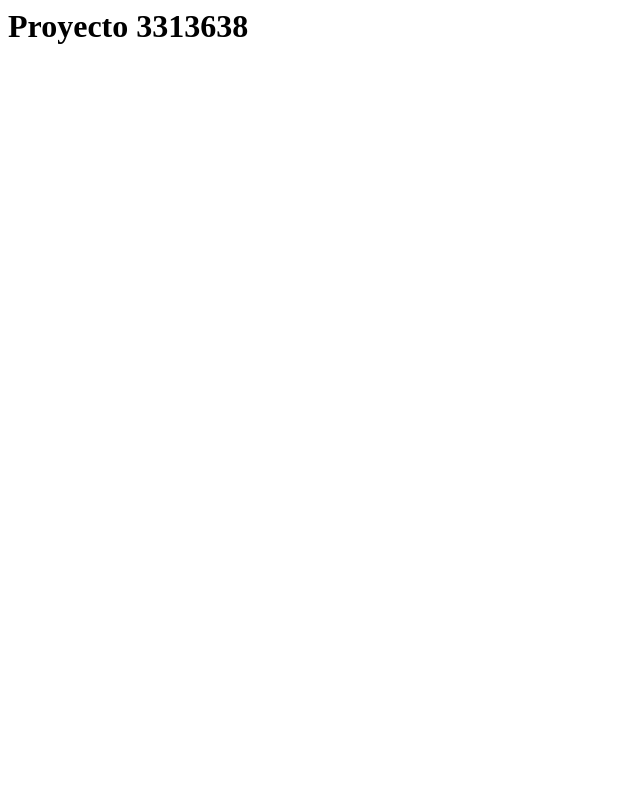
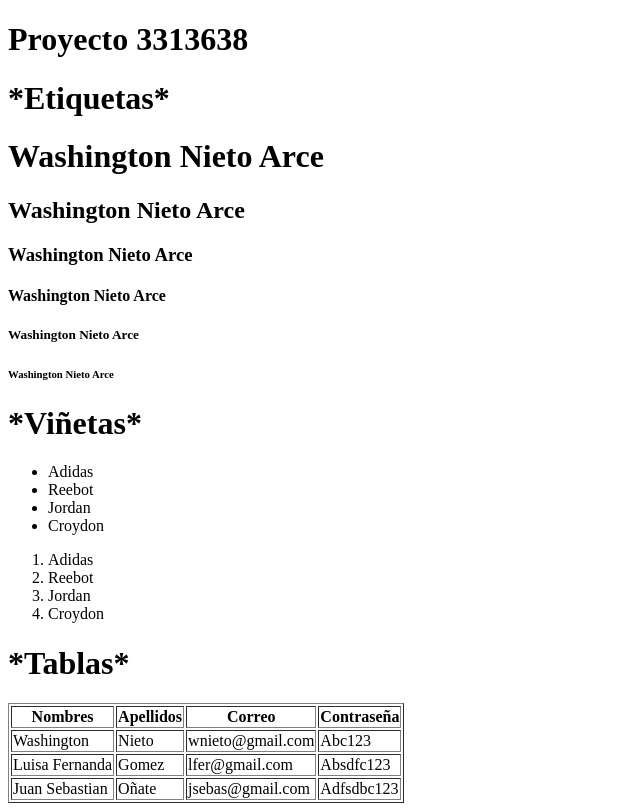
Before and after one commit to WashingtonNieto/proyecto3313638, a plain HTML site: page index.html in a window 1280 px wide. Shown: the whole page, without its empty margins (0-640 px from the left). Drawn offline with Linux system fonts and the light colour scheme.

Commit message:
actualice el index hasta tabla

```diff
--- a/index.html
+++ b/index.html
@@ -1 +1,66 @@
-<h1>Proyecto 3313638</h1>
+<!DOCTYPE html>
+<html lang="en">
+<head>
+    <meta charset="UTF-8">
+    <meta name="viewport" content="width=device-width, initial-scale=1.0">
+    <title>3313638</title>
+</head>
+<body>
+    <h1>Proyecto 3313638</h1>
+
+    <h1>*Etiquetas*</h1>
+    <h1>Washington Nieto Arce</h1>
+    <h2>Washington Nieto Arce</h2>
+    <h3>Washington Nieto Arce</h3>
+    <h4>Washington Nieto Arce</h4>
+    <h5>Washington Nieto Arce</h5>
+    <h6>Washington Nieto Arce</h6>
+
+    <h1>*Viñetas*</h1>
+    <ul>
+        <li>Adidas</li>
+        <li>Reebot</li>
+        <li>Jordan</li>
+        <li>Croydon</li>
+    </ul>
+
+    <ol>
+        <li>Adidas</li>
+        <li>Reebot</li>
+        <li>Jordan</li>
+        <li>Croydon</li>
+    </ol>
+
+    <h1>*Tablas*</h1>
+   <table border="1">
+        <tr>
+            <th>Nombres</th>
+            <th>Apellidos</th>
+            <th>Correo</th>
+            <th>Contraseña</th>
+        </tr>
+        <tr>
+            <td>Washington</td>
+            <td>Nieto</td>
+            <td>wnieto@gmail.com</td>
+            <td>Abc123</td>
+        </tr>
+        <tr>
+            <td>Luisa Fernanda</td>
+            <td>Gomez</td>
+            <td>lfer@gmail.com</td>
+            <td>Absdfc123</td>
+        </tr>
+        <tr>
+            <td>Juan Sebastian</td>
+            <td>Oñate</td>
+            <td>jsebas@gmail.com</td>
+            <td>Adfsdbc123</td>
+        </tr>
+
+   </table>
+
+
+
+</body>
+</html>
```
